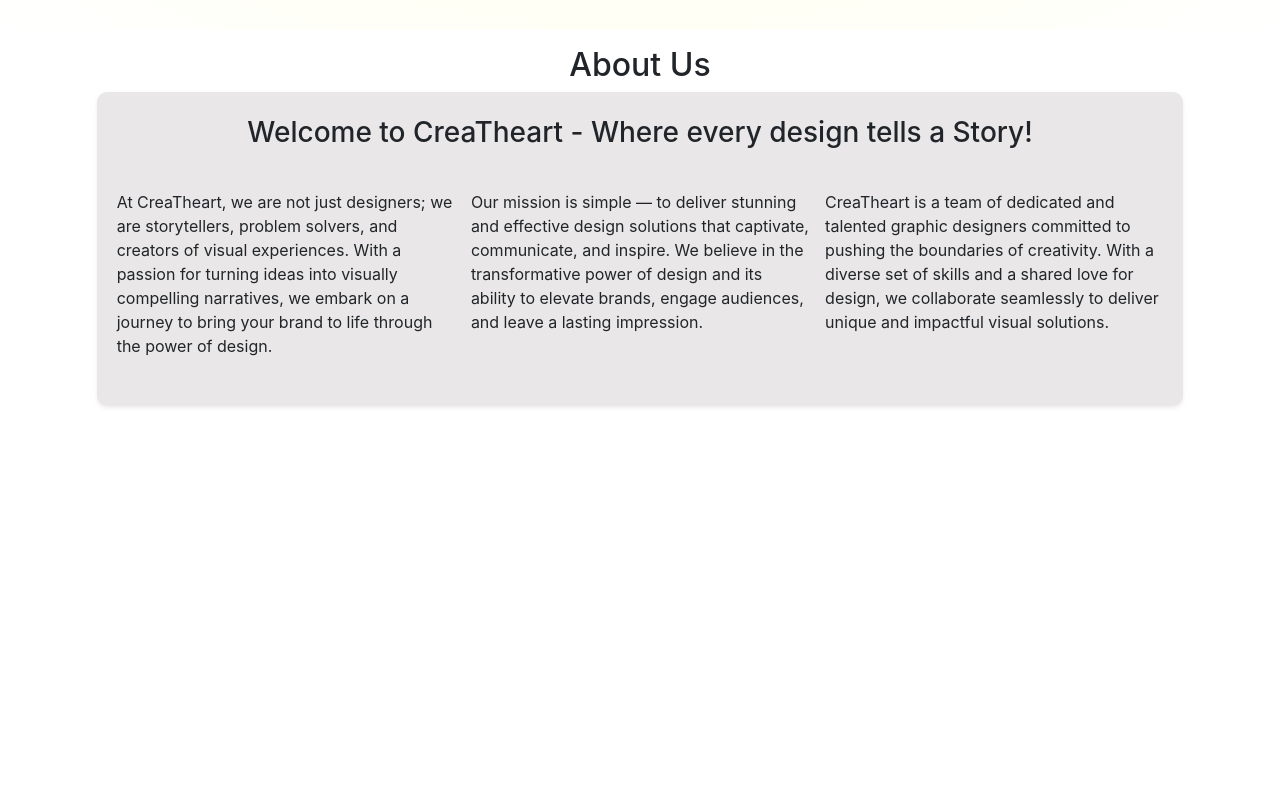
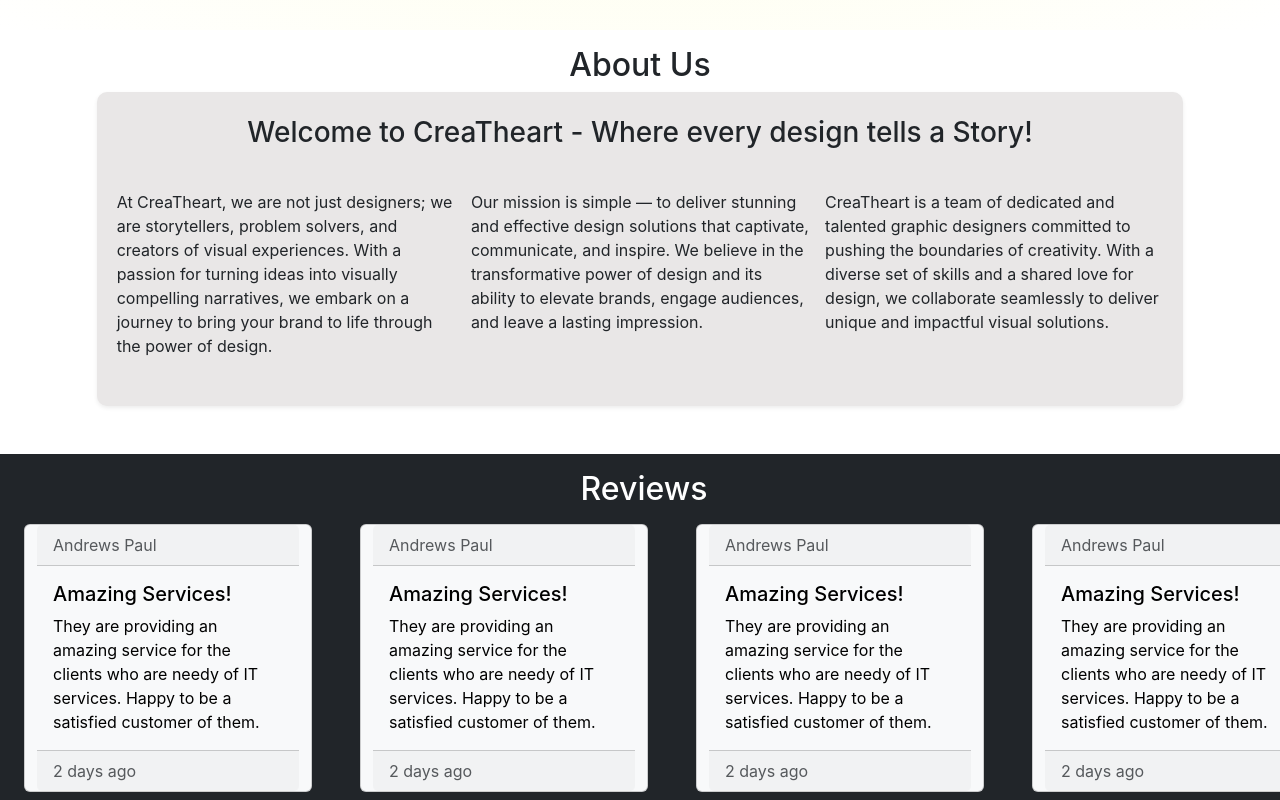
Before and after one commit to jerinbinoy/CreaTHEart-Web-App, a React (Create React App) app in the folder creatheart-app/: page / in a window 1280 px wide. Shown: the part 1278-2078 px from the top of the page. Before the commit the page ends 1732 px from the top, so only its background shows below. Built offline with nearby package versions, Linux system fonts and the light colour scheme.

Commit message:
Created Reviews section

```diff
--- a/creatheart-app/src/App.js
+++ b/creatheart-app/src/App.js
@@ -7,6 +7,7 @@ import Home from './Components/Home.js';
 import About from './Components/About.jsx';
 import Services from './Components/Services.jsx';
 import { BrowserRouter as Router, Route, Routes } from "react-router-dom";
+import Reviews from './Components/Reviews.jsx';
 
 function App() {
 
@@ -17,6 +18,7 @@ function App() {
     <Home />
     <Services />
     <About />
+    <Reviews/>
 
     </>
   );
--- /dev/null
+++ b/creatheart-app/src/Components/Review.css
@@ -0,0 +1,10 @@
+.reviewsRow{
+    display: flex;
+    overflow-x: scroll;
+    flex-direction: row;
+    flex-wrap: nowrap;
+
+}
+.reviewsRow::-webkit-scrollbar{
+    display: none;
+}
--- /dev/null
+++ b/creatheart-app/src/Components/Reviews.jsx
@@ -0,0 +1,116 @@
+import React from 'react'
+import {Row, Col,Card,Container} from 'react-bootstrap';
+import './Review.css';
+
+function Reviews() {
+  return (
+    <div>
+      <Row className='bg-dark'>
+            <Row>
+                <h2 className='text-center text-white m-3'>Reviews</h2>
+            </Row>
+    <Row className='reviewsRow p-0 '>
+        <Card bg='light' text='black' style={{ width: '18rem' }} className="mb-2 ms-5">
+          <Card.Header className="text-muted">Andrews Paul</Card.Header>
+          <Card.Body>
+            <Card.Title>Amazing Services!</Card.Title>
+            <Card.Text>
+              They are providing an amazing service for the clients who are needy of IT services.
+              Happy to be a satisfied customer of them.
+            </Card.Text>
+          </Card.Body>
+          <Card.Footer className="text-muted">2 days ago</Card.Footer>
+        </Card>
+
+        <Card bg='light' text='black' style={{ width: '18rem' }} className="mb-2 ms-5">
+          <Card.Header className="text-muted">Andrews Paul</Card.Header>
+          <Card.Body>
+            <Card.Title>Amazing Services!</Card.Title>
+            <Card.Text>
+              They are providing an amazing service for the clients who are needy of IT services.
+              Happy to be a satisfied customer of them.
+            </Card.Text>
+          </Card.Body>
+          <Card.Footer className="text-muted">2 days ago</Card.Footer>
+        </Card>
+
+        <Card bg='light' text='black' style={{ width: '18rem' }} className="mb-2 ms-5">
+          <Card.Header className="text-muted">Andrews Paul</Card.Header>
+          <Card.Body>
+            <Card.Title>Amazing Services!</Card.Title>
+            <Card.Text>
+              They are providing an amazing service for the clients who are needy of IT services.
+              Happy to be a satisfied customer of them.
+            </Card.Text>
+          </Card.Body>
+          <Card.Footer className="text-muted">2 days ago</Card.Footer>
+        </Card>
+
+        <Card bg='light' text='black' style={{ width: '18rem' }} className="mb-2 ms-5">
+          <Card.Header className="text-muted">Andrews Paul</Card.Header>
+          <Card.Body>
+            <Card.Title>Amazing Services!</Card.Title>
+            <Card.Text>
+              They are providing an amazing service for the clients who are needy of IT services.
+              Happy to be a satisfied customer of them.
+            </Card.Text>
+          </Card.Body>
+          <Card.Footer className="text-muted">2 days ago</Card.Footer>
+        </Card>
+
+        <Card bg='light' text='black' style={{ width: '18rem' }} className="mb-2 ms-5">
+          <Card.Header className="text-muted">Andrews Paul</Card.Header>
+          <Card.Body>
+            <Card.Title>Amazing Services!</Card.Title>
+            <Card.Text>
+              They are providing an amazing service for the clients who are needy of IT services.
+              Happy to be a satisfied customer of them.
+            </Card.Text>
+          </Card.Body>
+          <Card.Footer className="text-muted">2 days ago</Card.Footer>
+        </Card>
+
+        <Card bg='light' text='black' style={{ width: '18rem' }} className="mb-2 ms-5 ">
+          <Card.Header className="text-muted">Andrews Paul</Card.Header>
+          <Card.Body>
+            <Card.Title>Amazing Services!</Card.Title>
+            <Card.Text>
+              They are providing an amazing service for the clients who are needy of IT services.
+              Happy to be a satisfied customer of them.
+            </Card.Text>
+          </Card.Body>
+          <Card.Footer className="text-muted">2 days ago</Card.Footer>
+        </Card>
+
+        <Card bg='light' text='black' style={{ width: '18rem' }} className="mb-2 ms-5">
+          <Card.Header className="text-muted">Andrews Paul</Card.Header>
+          <Card.Body>
+            <Card.Title>Amazing Services!</Card.Title>
+            <Card.Text>
+              They are providing an amazing service for the clients who are needy of IT services.
+              Happy to be a satisfied customer of them.
+            </Card.Text>
+          </Card.Body>
+          <Card.Footer className="text-muted">2 days ago</Card.Footer>
+        </Card>
+
+        <Card bg='light' text='black' style={{ width: '18rem' }} className="mb-2 ms-5 ">
+          <Card.Header className="text-muted">Andrews Paul</Card.Header>
+          <Card.Body>
+            <Card.Title>Amazing Services!</Card.Title>
+            <Card.Text>
+              They are providing an amazing service for the clients who are needy of IT services.
+              Happy to be a satisfied customer of them.
+            </Card.Text>
+          </Card.Body>
+          <Card.Footer className="text-muted">2 days ago</Card.Footer>
+        </Card>
+
+
+       </Row>
+      </Row>
+    </div>
+  )
+}
+
+export default Reviews
```
